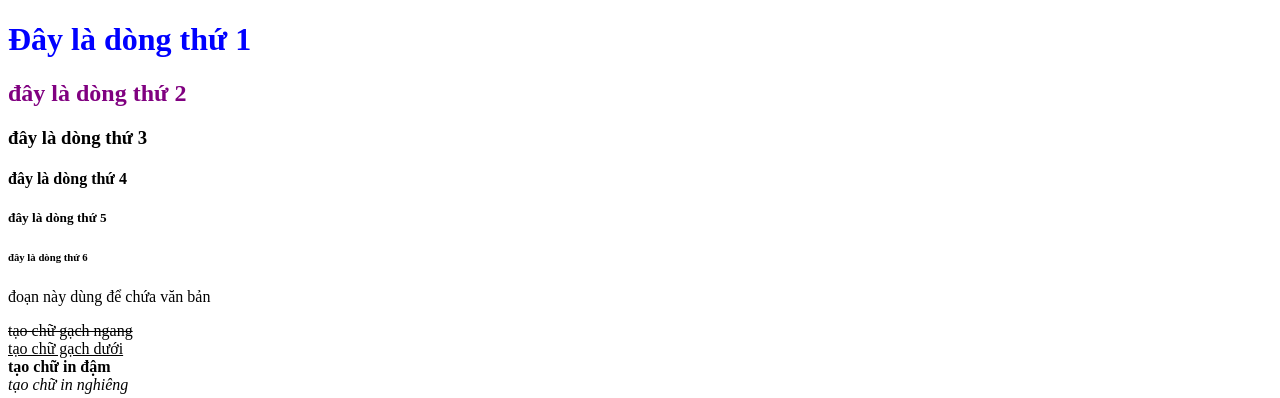
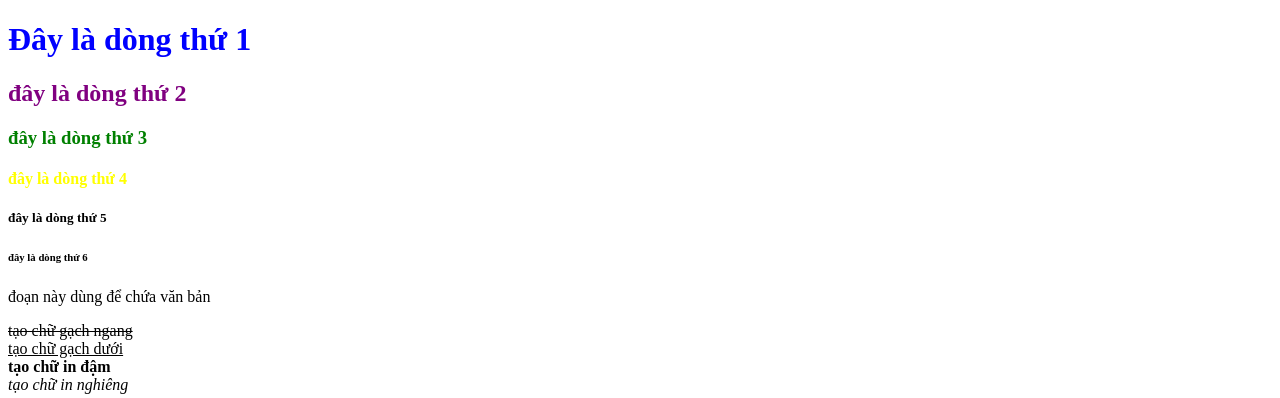
Before and after one commit to vuvodich1001/WEB, a plain HTML site: page index.html in a window 1280 px wide. Shown: the top 398 px of the page. Drawn offline with Linux system fonts and the light colour scheme.

Commit message:
modify index.html

```diff
--- a/index.html
+++ b/index.html
@@ -10,6 +10,12 @@
         }
         h2{
             color: purple;
+        }
+        h3{
+            color: green;
+        }
+        h4{
+            color: yellow;
         }
     </style>
 </head>
```
